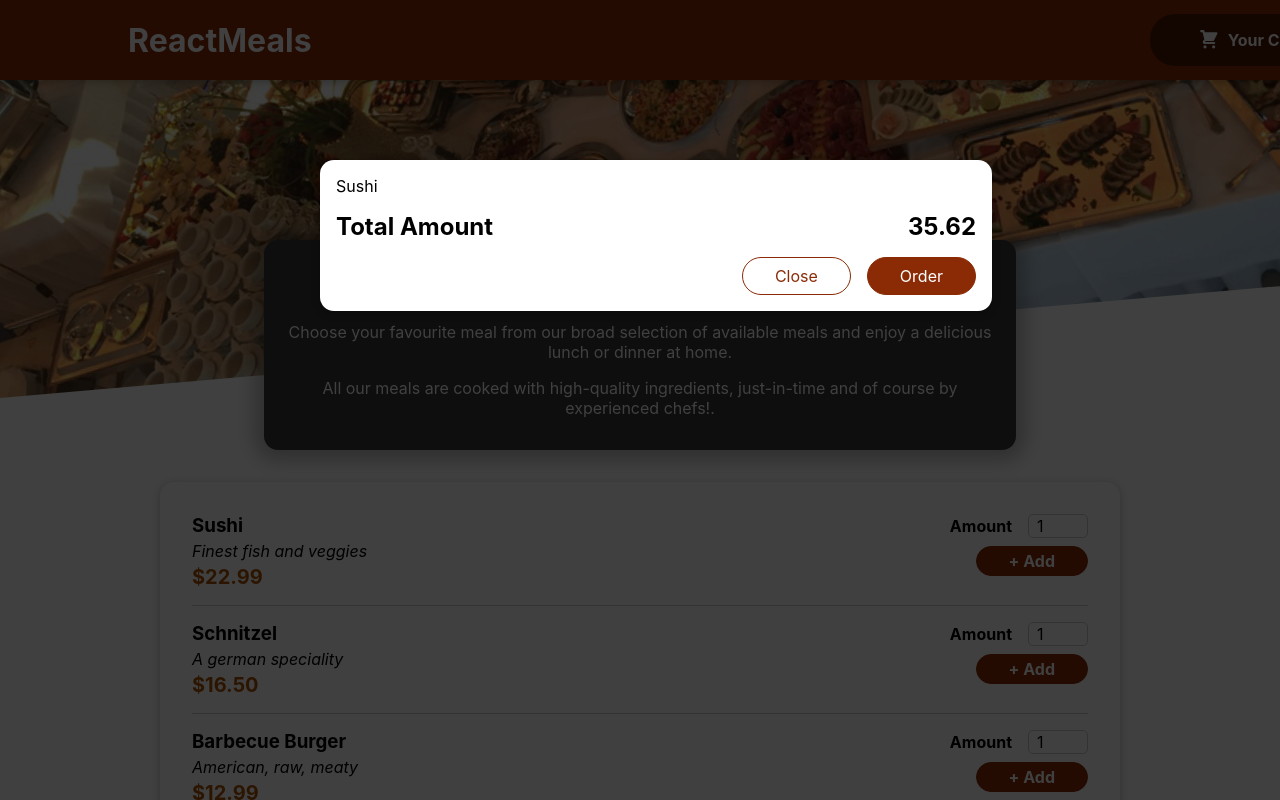
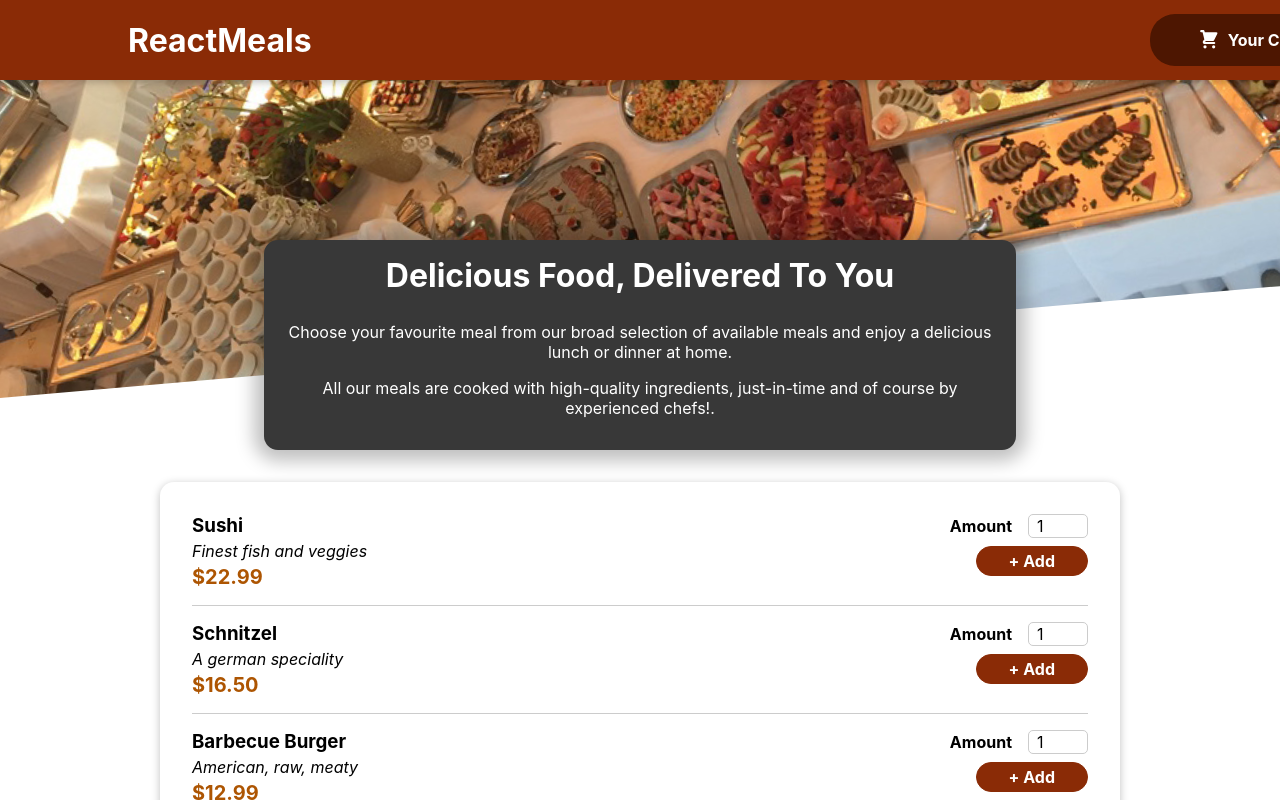
Before and after one commit to thanmayatanu1/Restaurant, a React (Create React App) app: page / in a window 1280 px wide. Shown: the top 800 px of the page. Built offline with nearby package versions, Linux system fonts and the light colour scheme.

Commit message:
Cart open and close

```diff
--- a/src/App.js
+++ b/src/App.js
@@ -1,4 +1,4 @@
-import React , {Fragment} from 'react';
+import React , {Fragment, useState} from 'react';
 import Header from './components/Layout/Header';
 import Meals from './components/Meals/Meals';
 import Cart from './components/Cart/Cart';
@@ -6,10 +6,20 @@ import Cart from './components/Cart/Cart';
 
 function App()
 {
+  const [cartIsShown, setCartIsShown] = useState(false);
+
+  const showCartHandler = () => {
+    setCartIsShown(true);
+  };
+
+  const hideCartHandler = () => {
+    setCartIsShown(false);
+  };
+
   return  (
     <Fragment>
-      <Cart/>
-       <Header />
+      {cartIsShown && <Cart onClose={hideCartHandler} />}
+       <Header onShowCart={showCartHandler} />
        <main>
         <Meals />
 
--- a/src/components/Cart/Cart.js
+++ b/src/components/Cart/Cart.js
@@ -13,14 +13,14 @@ const Cart = props => {
    }].map(item => <li>{item.name}</li> )}</ul>;
 
     return (
-    <Modal>
+    <Modal onClose={props.onClose}>
       {cartItems}
       <div className={classes.total}>
         <span>Total Amount</span>
         <span>35.62</span>
         </div>
       <div className={classes.actions}>
-        <button className={classes['button--alt']}>Close</button>
+        <button className={classes['button--alt']} onClick={props.onClose}>Close</button>
         <button className={classes.button}>Order</button>
         </div>
         </Modal>
--- a/src/components/Layout/Header.js
+++ b/src/components/Layout/Header.js
@@ -8,7 +8,7 @@ const Header = (props) => {
         <Fragment>
             <header className={classes.header} >
                 <h1>ReactMeals</h1>
-               <HeaderCartButton />
+               <HeaderCartButton onClick={props.onShowCart} />
             </header>
             <div className={classes['main-image']}>
                 <img src={mealsImage} alt="A table full of delicious food!" />
--- a/src/components/Layout/HeaderCartButton.js
+++ b/src/components/Layout/HeaderCartButton.js
@@ -3,7 +3,7 @@ import classes from './HeaderCartButton.module.css';
 
 
 const HeaderCartButton = props => {
-    return <button className={classes.button}>
+    return <button className={classes.button} onClick={props.onClick}>
         <span className={classes.icon}>
             <CartIcon />
 
--- a/src/components/UI/Modal.js
+++ b/src/components/UI/Modal.js
@@ -3,7 +3,7 @@ import ReactDOM from 'react-dom';
 import classes from './Modal.module.css';
 
 const Backdrop = props => {
-return <div className={classes.backdrop} />
+return <div className={classes.backdrop} onClick={props.onClose} />
 };
 
 const ModalOverlay = props => {
@@ -17,7 +17,7 @@ const portalElement = document.getElementById('overlays');
 
 const Modal = (props) => {
     return <Fragment>
-       {ReactDOM.createPortal(<Backdrop />, portalElement)}
+       {ReactDOM.createPortal(<Backdrop onClose={props.onClose} />, portalElement)}
        {ReactDOM.createPortal(<ModalOverlay>{props.children}</ModalOverlay>,
        portalElement
        )}
```
